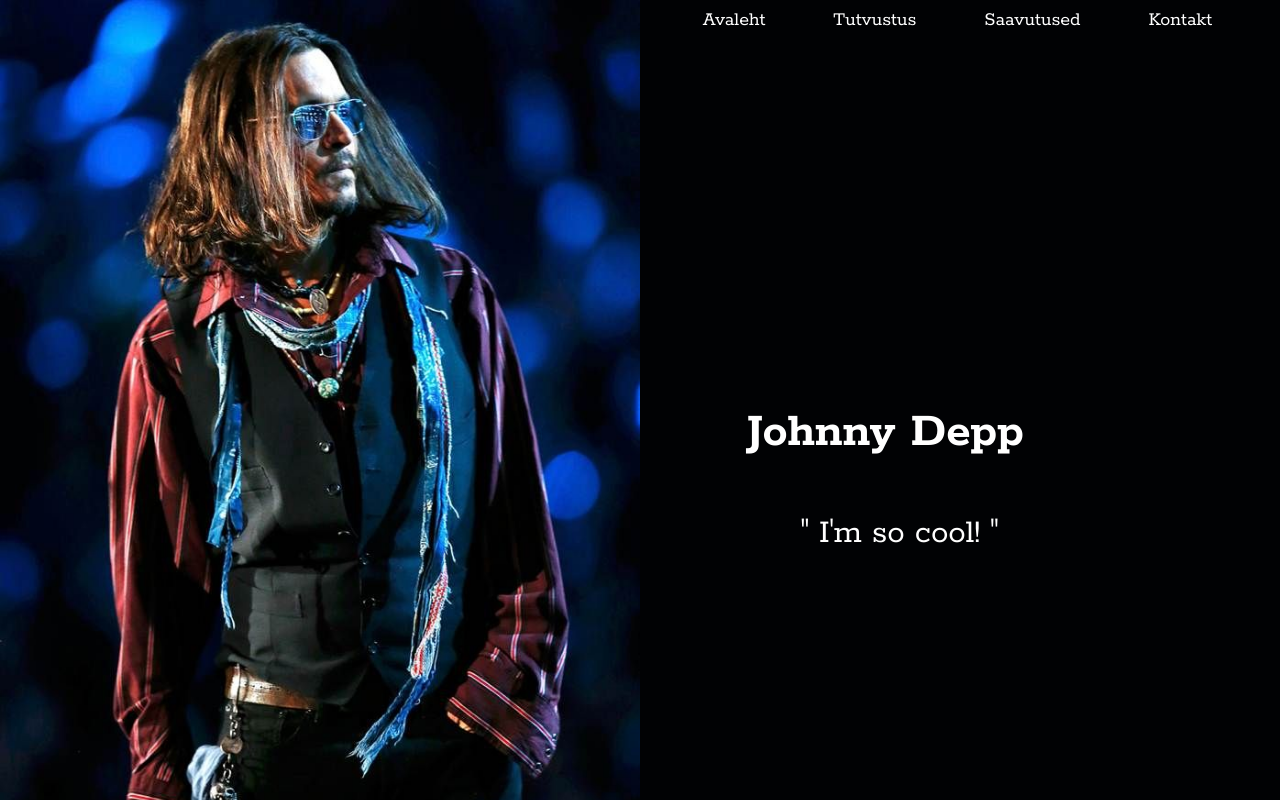
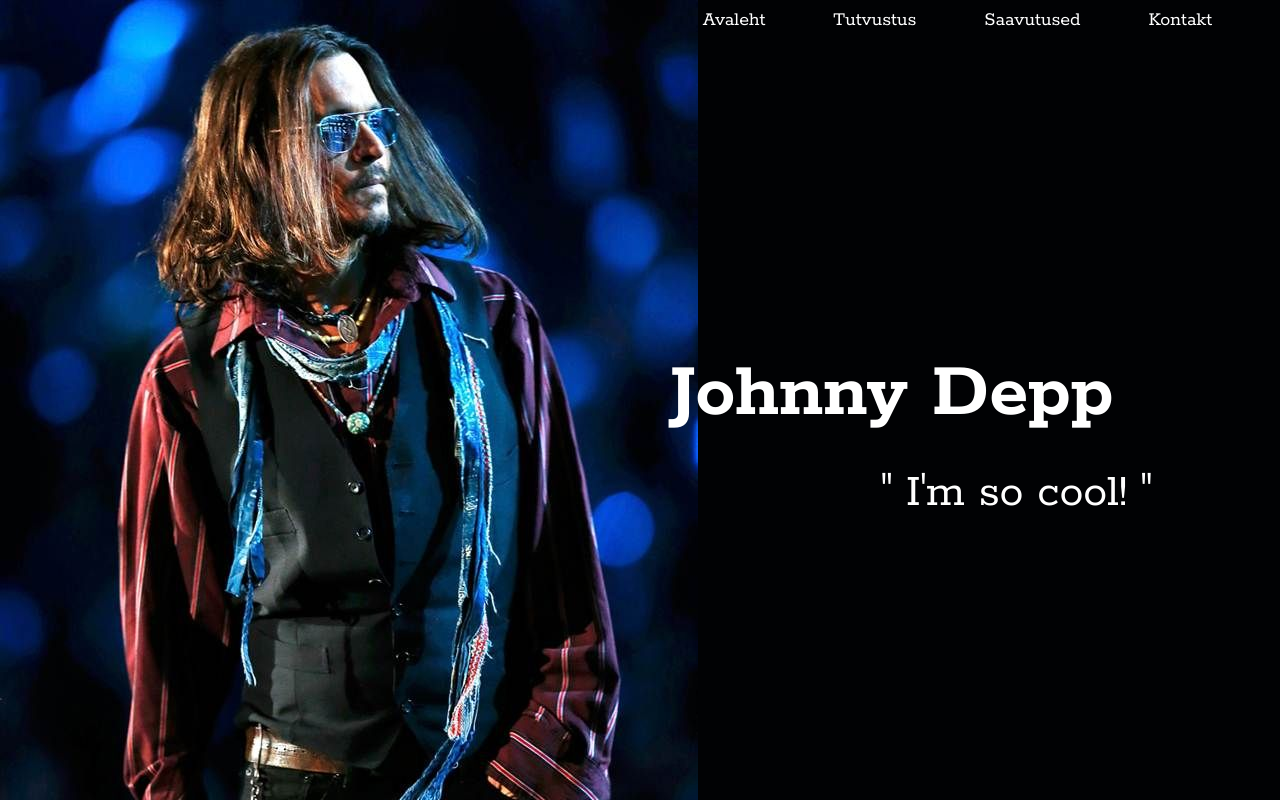
Before and after one commit to jasper-tambur/portfoolioprojekt, a plain HTML site: page index.html in a window 1280 px wide. Shown: the top 800 px of the page. Drawn offline with Linux system fonts and the light colour scheme.

Commit message:
changed the first picture into the background

```diff
--- a/index.html
+++ b/index.html
@@ -32,7 +32,7 @@
     </header>
     <main id="home" class="main">
         <section class="main_home">
-            <img class="home_img" min-width="400px" src="images/johnny_depp.jpg" alt="Picture of Johnny Depp">
+
             <h1 class="home_h1">Johnny Depp</h1>
             <p class="home_p">" I'm so cool! "</p>
 
--- a/styles/media.css
+++ b/styles/media.css
@@ -1,10 +1,12 @@
+/*mobile*/
 @media only screen and (max-width: 650px) {
   .navmenu{
       display: none;
   }
-  .home_img {
-    max-width: 100%;
-    height: auto;
+  .main_home {
+    background-image: url("/images/johnny_depp.jpg");
+    height: 50em;
+    background-repeat: repeat-y;
   }
   .home_h1 {
     font-size: 30px;
@@ -22,26 +24,27 @@
   }
 
 }
+/*computer*/
 @media only screen and (min-width: 651px) {
   .burgermenu{
       display: none;
   }
-  .home_img {
-    max-width: 50%;
-    height: auto;
+.main_home {
+  background-image: url("/images/johnny_depp.jpg");
+  height: 50em;
+  background-repeat: repeat-y;
+}
   }
   .home_h1 {
-    font-size: 50px;
-    font-weight: 700;
+    font-size: 5em;
     position: absolute;
-    bottom: 50%;
-    right: 20%;
+    bottom: 45%;
+    right: 13%;
   }
   .home_p {
-    font-size: 35px;
-    font-weight: 400;
+    font-size: 3em;
     position: absolute;
-    bottom: 40%;
-    right: 22%;
+    bottom: 35%;
+    right: 10%;
   }
 }
```
